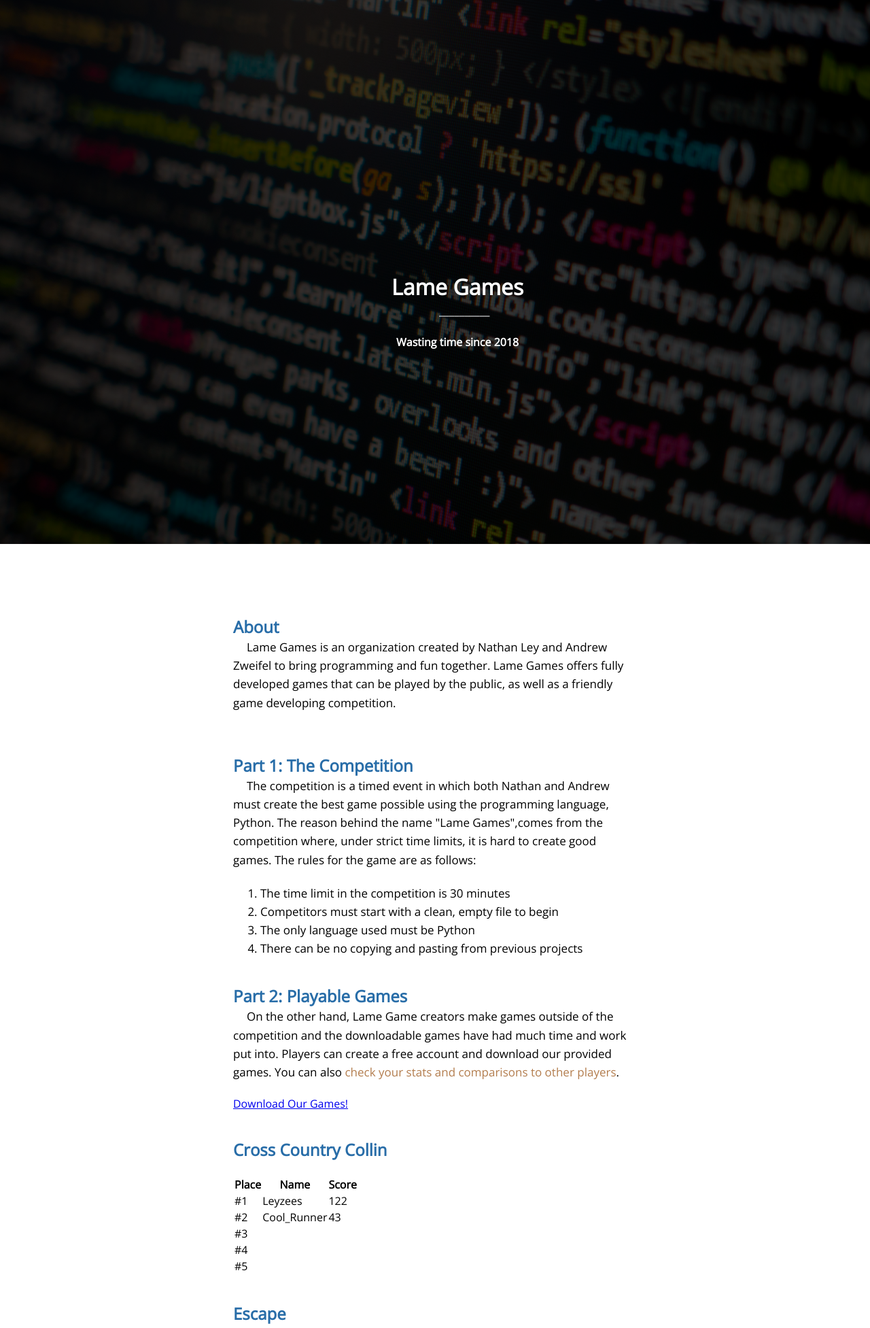
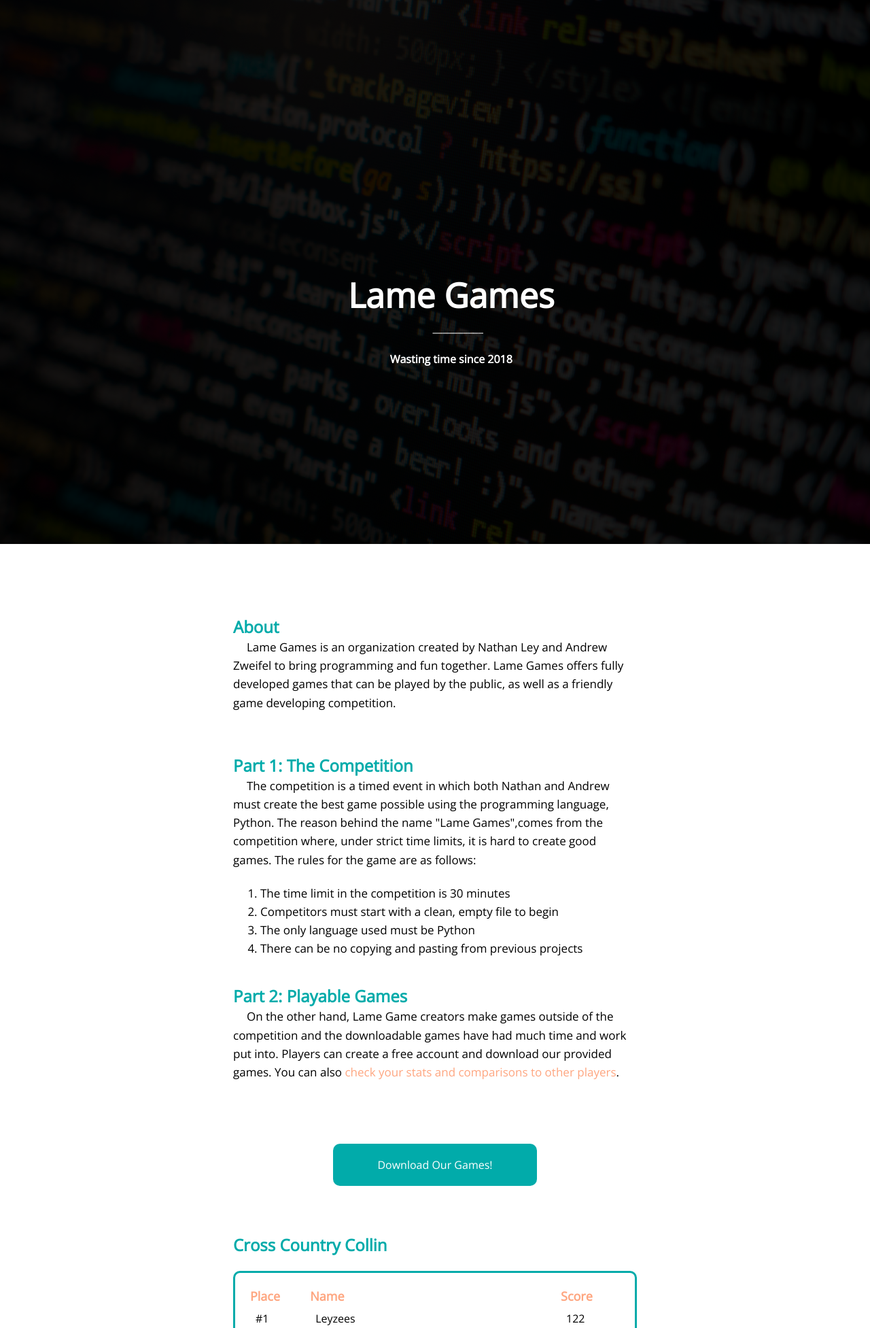
Before and after one commit to Leymabeans/lame-games, a PHP site: page /CONTENT/index.php in a window 1280 px wide. Shown: the top 1953 px of the page at 68% size. Run offline with PHP 8.4, Linux system fonts and the light colour scheme.

Commit message:
Color Scheme finalize, styled tables

```diff
--- a/STYLE/index.css
+++ b/STYLE/index.css
@@ -1,5 +1,6 @@
 /*Changed default styling====================*/
 * {
+  scroll-behavior: smooth;
   box-sizing: border-box;
   margin: 0px;
   padding: 0px;
@@ -13,13 +14,11 @@
 
 
 
-
 /*Parallax scrolling image====================*/
 .parrallax {
   background-image: url("../MISC/parrallax.jpg");
-  background-color: #18121E;
   height: 800px;
-  filter: brightness(0.2);
+  filter: brightness(0.1);
   background-attachment: fixed;
   background-position: center;
   background-repeat: no-repeat;
@@ -31,10 +30,13 @@
   color: #ffffff;
   position: absolute;
   top: 50%;
-  left: 45%;
+  left: 40%;
   text-align: center;
 }
 
+.presentation > h1 {
+  font-size: 50px;
+}
 
 
 /*Content=========================================*/
@@ -55,7 +57,7 @@
 }
 
 h2 {
-  color: #286DA8;
+  color:#01ABAA;
   margin-top: 40px;
 }
 
@@ -66,9 +68,11 @@ p {
 }
 
 p > a {
-  color: #B37D4E;
+  color:#FEA680;
   text-decoration: none;
 }
+
+
 
 ol {
   font-size: 17px;
@@ -76,11 +80,50 @@ ol {
   line-height: 1.6;
 }
 
+.downloadLink {
+  display: block;
+  width: 300px;
+  text-decoration: none;
+  text-align: center;
+  background-color: #01ABAA;
+  color: #ffffff;
+  padding: 20px;
+  border: none;
+  border-radius: 10px;
+  margin: 70px auto;
+}
+
+
+/*LeaderBoards===================================*/
+table {
+  text-align: left;
+  padding: 20px;
+  border: 3px solid #01ABAA;
+  border-radius: 10px;
+  margin-bottom: 100px;
+}
+
+th {
+  color: #FEA680;
+  font-size: 18px;
+}
+
+td {
+  padding: 8px;
+}
+
+.place, .score {
+  width: 100px;
+}
+
+.name {
+  width: 450px;
+}
 
 
 /*Footer=========================================*/
 footer {
-  background-color: #286DA8;
+  background-color: #01ABAA;
   color: #ffffff;
   text-align: center;
   font-size: 12px;
```
